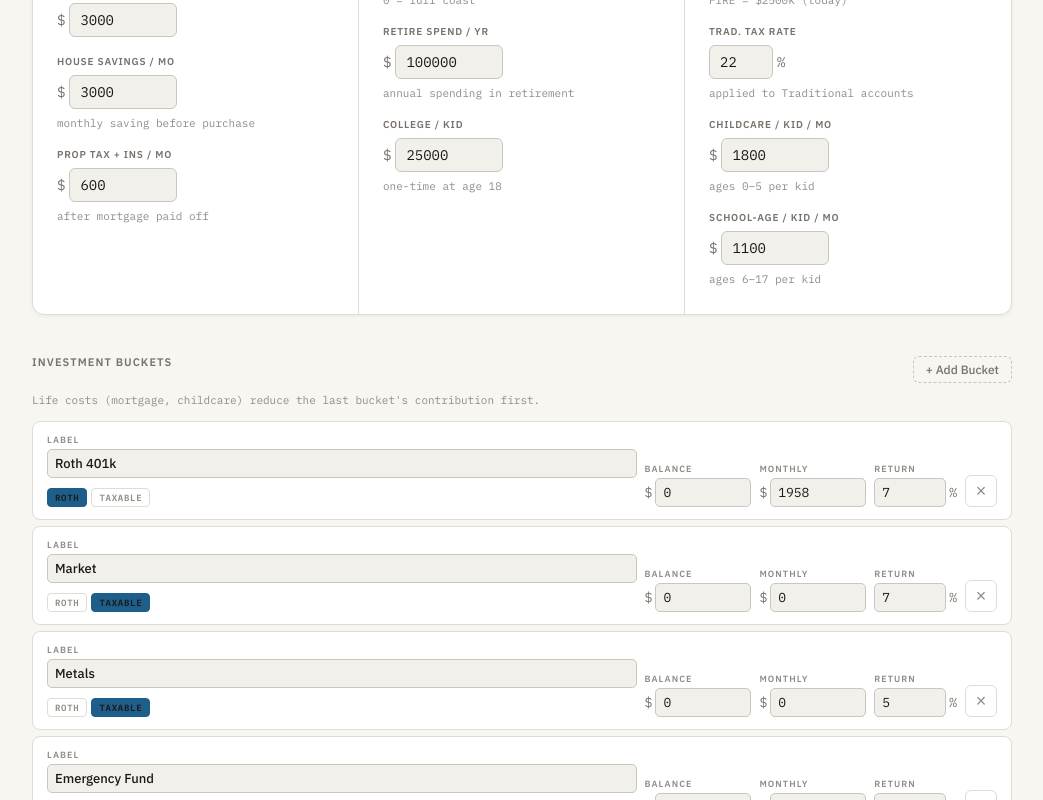
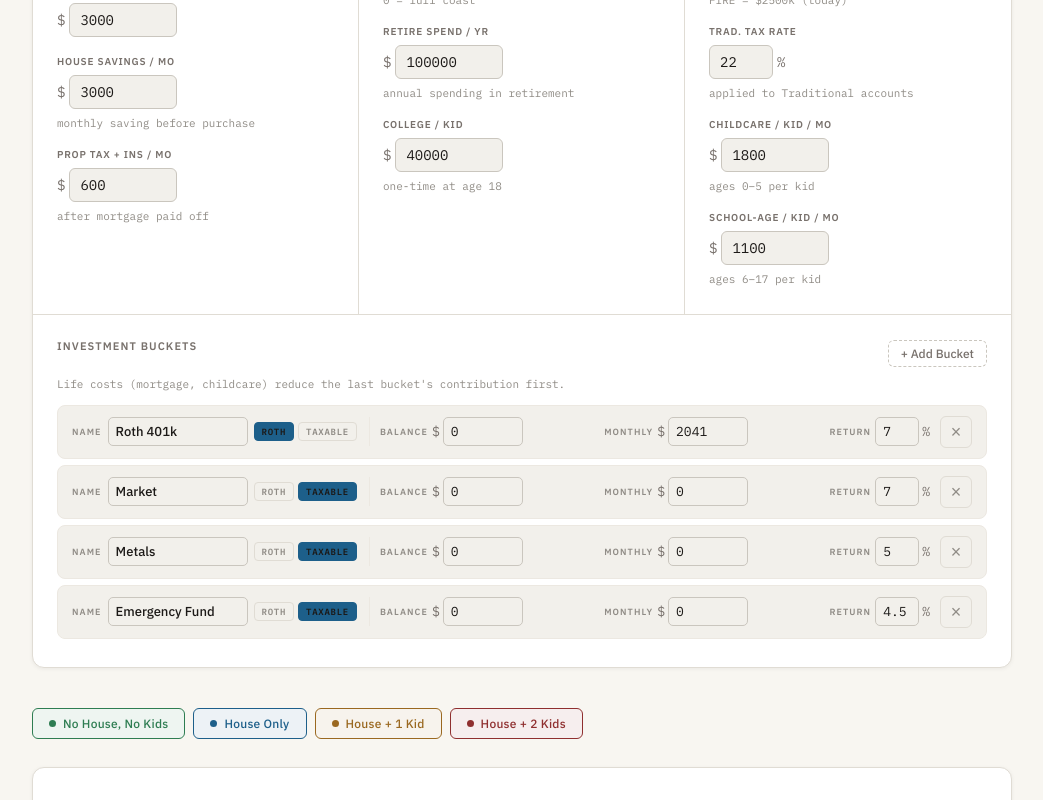
Before and after one commit to cole-titze/retirement-calculator, a React (Vite) app: page / in a window 1280 px wide. Shown: the part 660-1460 px from the top of the page, without its empty margins (118-1161 px from the left). Built offline with nearby package versions, Linux system fonts and the light colour scheme.

Commit message:
Update styles and input layout

```diff
--- a/package.json
+++ b/package.json
@@ -2,6 +2,7 @@
   "name": "fire-calculator",
   "version": "1.0.0",
   "private": true,
+  "type": "module",
   "dependencies": {
     "react": "^18.2.0",
     "react-dom": "^18.2.0",
--- a/src/App.module.scss
+++ b/src/App.module.scss
@@ -137,9 +137,7 @@ $font-mono:    'IBM Plex Mono', 'Courier New', monospace;
 }
 
 // ─── Inputs Panel ─────────────────────────────────────────────────
-.inputsPanel {
-  display: grid;
-  grid-template-columns: repeat(3, 1fr);
+.inputsCard {
   margin-bottom: 40px;
   background: var(--bg-card);
   border: 1px solid var(--border);
@@ -148,13 +146,21 @@ $font-mono:    'IBM Plex Mono', 'Courier New', monospace;
   box-shadow: 0 1px 4px rgba(0, 0, 0, 0.06);
 
   @media (max-width: 760px) {
-    grid-template-columns: 1fr 1fr;
     background: transparent;
     border: none;
-    border-top: 1px solid var(--border);
     border-radius: 0;
     box-shadow: none;
     overflow: visible;
+  }
+}
+
+.inputsPanel {
+  display: grid;
+  grid-template-columns: repeat(3, 1fr);
+
+  @media (max-width: 760px) {
+    grid-template-columns: 1fr 1fr;
+    border-top: 1px solid var(--border);
   }
 
   @media (max-width: 600px) {
@@ -873,7 +879,16 @@ $font-mono:    'IBM Plex Mono', 'Courier New', monospace;
 
 // ─── Bucket Editor ────────────────────────────────────────────────
 .bucketsSection {
-  margin-bottom: 40px;
+  border-top: 1px solid var(--border);
+  padding: 24px 24px 28px;
+
+  @media (max-width: 760px) {
+    padding: 20px 16px 24px;
+    border: 1px solid var(--border);
+    border-radius: 10px;
+    background: var(--bg-card);
+    box-shadow: 0 1px 4px rgba(0, 0, 0, 0.06);
+  }
 }
 
 .bucketsSectionHeader {
@@ -898,12 +913,12 @@ $font-mono:    'IBM Plex Mono', 'Courier New', monospace;
 
 .bucketRow {
   display: flex;
-  gap: 8px;
-  align-items: flex-end;
-  background: var(--bg-card);
-  border: 1px solid var(--border);
+  gap: 10px;
+  align-items: center;
+  background: var(--bg-input);
+  border: 1px solid var(--border-dim);
   border-radius: 8px;
-  padding: 12px 14px;
+  padding: 10px 14px;
 
   @media (max-width: 600px) {
     flex-wrap: wrap;
@@ -912,17 +927,21 @@ $font-mono:    'IBM Plex Mono', 'Courier New', monospace;
 }
 
 .bucketLabelField {
-  flex: 1;
-  min-width: 80px;
   display: flex;
-  flex-direction: column;
-  gap: 4px;
+  flex-direction: row;
+  align-items: center;
+  flex-shrink: 0;
+  gap: 6px;
+  padding-right: 12px;
+  border-right: 1px solid var(--border-dim);
 }
 
 .bucketNumGroup {
   display: flex;
-  gap: 8px;
-  align-items: flex-end;
+  flex: 1;
+  gap: 10px;
+  align-items: center;
+  justify-content: space-between;
 
   @media (max-width: 600px) {
     order: 3;
@@ -932,7 +951,7 @@ $font-mono:    'IBM Plex Mono', 'Courier New', monospace;
 
 .bucketDeleteField {
   display: flex;
-  align-items: flex-end;
+  align-items: center;
   flex-shrink: 0;
 
   @media (max-width: 600px) {
@@ -943,7 +962,8 @@ $font-mono:    'IBM Plex Mono', 'Courier New', monospace;
 
 .bucketField {
   display: flex;
-  flex-direction: column;
+  flex-direction: row;
+  align-items: center;
   gap: 4px;
 }
 
@@ -953,6 +973,8 @@ $font-mono:    'IBM Plex Mono', 'Courier New', monospace;
   letter-spacing: 0.12em;
   text-transform: uppercase;
   color: var(--text-dim);
+  white-space: nowrap;
+  flex-shrink: 0;
 }
 
 .bucketFieldRow {
@@ -986,6 +1008,14 @@ $font-mono:    'IBM Plex Mono', 'Courier New', monospace;
     box-shadow: 0 0 0 2px var(--focus-ring);
   }
 
+  &::-webkit-inner-spin-button,
+  &::-webkit-outer-spin-button {
+    appearance: none;
+    margin: 0;
+  }
+
+  appearance: textfield;
+
   @media (max-width: 760px) { font-size: 16px; }
 }
 
@@ -1000,7 +1030,7 @@ $font-mono:    'IBM Plex Mono', 'Courier New', monospace;
   outline: none;
   border: 1px solid var(--border-input);
   transition: border-color 0.15s;
-  width: 100%;
+  width: 140px;
   min-width: 0;
 
   &:focus {
@@ -1012,8 +1042,8 @@ $font-mono:    'IBM Plex Mono', 'Courier New', monospace;
 }
 
 .bucketInputSm { width: 56px; }
-.bucketInputMd { width: 72px; }
-.bucketInputLg { width: 96px; }
+.bucketInputMd { width: 44px; }
+.bucketInputLg { width: 80px; }
 
 .bucketAddBtn {
   display: flex;
@@ -1069,7 +1099,6 @@ $font-mono:    'IBM Plex Mono', 'Courier New', monospace;
 .bucketTaxPills {
   display: flex;
   gap: 4px;
-  margin-top: 6px;
 }
 
 .bucketTaxPill {
--- a/src/App.tsx
+++ b/src/App.tsx
@@ -80,7 +80,7 @@ const BUCKET_CELL_CLASSES = [
 const THEME_BG: Record<Theme, string> = { paper: "#f8f6f1", midnight: "#17151c", slate: "#1b2130" };
 
 const DEFAULT_BUCKETS: Bucket[] = [
-  { id: "roth",      label: "Roth 401k",     balance: 0, monthlyContrib: 1958, annualReturn: 7,   taxType: "roth"     },
+  { id: "roth",      label: "Roth 401k",     balance: 0, monthlyContrib: 2041, annualReturn: 7,   taxType: "roth"     },
   { id: "market",    label: "Market",         balance: 0, monthlyContrib: 0,    annualReturn: 7,   taxType: "taxable"  },
   { id: "metals",    label: "Metals",         balance: 0, monthlyContrib: 0,    annualReturn: 5,   taxType: "taxable"  },
   { id: "emergency", label: "Emergency Fund", balance: 0, monthlyContrib: 0,    annualReturn: 4.5, taxType: "taxable"  },
@@ -130,8 +130,8 @@ export default function FireScenarios() {
   const [kidCostSchoolRaw, setKidCostSchoolRaw] = useState(() => String(getQSP('school', 1100, 0, 10000)));
   const [retireSpend, setRetireSpend] = useState(() => getQSP('retireSpend', 100000, 0, 1000000));
   const [retireSpendRaw, setRetireSpendRaw] = useState(() => String(getQSP('retireSpend', 100000, 0, 1000000)));
-  const [collegeCost, setCollegeCost] = useState(() => getQSP('college', 25000, 0, 500000));
-  const [collegeCostRaw, setCollegeCostRaw] = useState(() => String(getQSP('college', 25000, 0, 500000)));
+  const [collegeCost, setCollegeCost] = useState(() => getQSP('college', 40000, 0, 500000));
+  const [collegeCostRaw, setCollegeCostRaw] = useState(() => String(getQSP('college', 40000, 0, 500000)));
   const [houseSavings, setHouseSavings] = useState(() => getQSP('houseSave', 3000, 0, 100000));
   const [houseSavingsRaw, setHouseSavingsRaw] = useState(() => String(getQSP('houseSave', 3000, 0, 100000)));
   const [propTaxIns, setPropTaxIns] = useState(() => getQSP('propTax', 600, 0, 100000));
@@ -150,7 +150,7 @@ export default function FireScenarios() {
     if (childcareCost !== 1800)   p.set('childcare',   String(childcareCost));
     if (kidCostSchool !== 1100)   p.set('school',      String(kidCostSchool));
     if (retireSpend !== 100000)   p.set('retireSpend', String(retireSpend));
-    if (collegeCost !== 25000)    p.set('college',     String(collegeCost));
+    if (collegeCost !== 40000)    p.set('college',     String(collegeCost));
     if (houseSavings !== 3000)    p.set('houseSave',   String(houseSavings));
     if (propTaxIns !== 600)       p.set('propTax',     String(propTaxIns));
     if (JSON.stringify(buckets) !== JSON.stringify(DEFAULT_BUCKETS)) p.set('buckets', JSON.stringify(buckets));
@@ -242,7 +242,8 @@ export default function FireScenarios() {
           </div>
         </div>
 
-        {/* Inputs Panel */}
+        {/* Inputs + Buckets Card */}
+        <div className={styles.inputsCard}>
         <div className={styles.inputsPanel}>
 
           {/* Housing */}
@@ -306,7 +307,7 @@ export default function FireScenarios() {
                   onChange={e => {
                     setHouseSavingsRaw(e.target.value);
                     const v = Number(e.target.value);
-                    if (v >= 0) setHouseSavings(v);
+                    if (e.target.value !== '' && v >= 0) setHouseSavings(v);
                   }}
                   onBlur={e => {
                     const v = Math.max(0, Number(e.target.value) || 0);
@@ -329,7 +330,7 @@ export default function FireScenarios() {
                   onChange={e => {
                     setPropTaxInsRaw(e.target.value);
                     const v = Number(e.target.value);
-                    if (v >= 0) setPropTaxIns(v);
+                    if (e.target.value !== '' && v >= 0) setPropTaxIns(v);
                   }}
                   onBlur={e => {
                     const v = Math.max(0, Number(e.target.value) || 0);
@@ -396,7 +397,7 @@ export default function FireScenarios() {
                   onChange={e => {
                     setRetireSpendRaw(e.target.value);
                     const v = Number(e.target.value);
-                    if (v >= 0) setRetireSpend(v);
+                    if (e.target.value !== '' && v >= 0) setRetireSpend(v);
                   }}
                   onBlur={e => {
                     const v = Math.max(0, Number(e.target.value) || 0);
@@ -419,7 +420,7 @@ export default function FireScenarios() {
                   onChange={e => {
                     setCollegeCostRaw(e.target.value);
                     const v = Number(e.target.value);
-                    if (v >= 0) setCollegeCost(v);
+                    if (e.target.value !== '' && v >= 0) setCollegeCost(v);
                   }}
                   onBlur={e => {
                     const v = Math.max(0, Number(e.target.value) || 0);
@@ -446,7 +447,7 @@ export default function FireScenarios() {
                   onChange={e => {
                     setInflationRaw(e.target.value);
                     const v = Number(e.target.value);
-                    if (v >= 0 && v <= 10) setInflation(v);
+                    if (e.target.value !== '' && v >= 0 && v <= 10) setInflation(v);
                   }}
                   onBlur={e => {
                     const v = Math.min(10, Math.max(0, Number(e.target.value) || 0));
@@ -492,7 +493,7 @@ export default function FireScenarios() {
                   onChange={e => {
                     setRetireTaxRaw(e.target.value);
                     const v = Number(e.target.value);
-                    if (v >= 0 && v <= 50) setRetireTaxRate(v);
+                    if (e.target.value !== '' && v >= 0 && v <= 50) setRetireTaxRate(v);
                   }}
                   onBlur={e => {
                     const v = Math.min(50, Math.max(0, Number(e.target.value) || 0));
@@ -516,7 +517,7 @@ export default function FireScenarios() {
                   onChange={e => {
                     setChildcareCostRaw(e.target.value);
                     const v = Number(e.target.value);
-                    if (v >= 0) setChildcareCost(v);
+                    if (e.target.value !== '' && v >= 0) setChildcareCost(v);
                   }}
                   onBlur={e => {
                     const v = Math.max(0, Number(e.target.value) || 0);
@@ -539,7 +540,7 @@ export default function FireScenarios() {
                   onChange={e => {
                     setKidCostSchoolRaw(e.target.value);
                     const v = Number(e.target.value);
-                    if (v >= 0) setKidCostSchool(v);
+                    if (e.target.value !== '' && v >= 0) setKidCostSchool(v);
                   }}
                   onBlur={e => {
                     const v = Math.max(0, Number(e.target.value) || 0);
@@ -558,6 +559,7 @@ export default function FireScenarios() {
 
         {/* Bucket Editor */}
         <div className={styles.bucketsSection}>
+
           <div className={styles.bucketsSectionHeader}>
             <div className={styles.sectionLabel}>Investment Buckets</div>
             <button className={styles.bucketAddBtn} onClick={addBucket}>
@@ -571,7 +573,7 @@ export default function FireScenarios() {
             {buckets.map(bucket => (
               <div key={bucket.id} className={styles.bucketRow}>
                 <div className={styles.bucketLabelField}>
-                  <div className={styles.bucketFieldLabel}>Label</div>
+                  <div className={styles.bucketFieldLabel}>Name</div>
                   <input
                     type="text"
                     value={bucket.label}
@@ -597,9 +599,11 @@ export default function FireScenarios() {
                       <span className={styles.bucketPrefix}>$</span>
                       <input
                         type="number"
-                        value={bucket.balance}
+                        defaultValue={bucket.balance}
                         min={0}
-                        onChange={e => updateBucket(bucket.id, { balance: Math.max(0, Number(e.target.value) || 0) })}
+                        onChange={e => { const v = Number(e.target.value); if (e.target.value !== '' && v >= 0) updateBucket(bucket.id, { balance: v }); }}
+                        onBlur={e => updateBucket(bucket.id, { balance: Math.max(0, Number(e.target.value) || 0) })}
+                        onFocus={e => e.target.select()}
                         className={`${styles.bucketInput} ${styles.bucketInputLg}`}
                       />
                     </div>
@@ -610,9 +614,11 @@ export default function FireScenarios() {
                       <span className={styles.bucketPrefix}>$</span>
                       <input
                         type="number"
-                        value={bucket.monthlyContrib}
+                        defaultValue={bucket.monthlyContrib}
                         min={0}
-                        onChange={e => updateBucket(bucket.id, { monthlyContrib: Math.max(0, Number(e.target.value) || 0) })}
+                        onChange={e => { const v = Number(e.target.value); if (e.target.value !== '' && v >= 0) updateBucket(bucket.id, { monthlyContrib: v }); }}
+                        onBlur={e => updateBucket(bucket.id, { monthlyContrib: Math.max(0, Number(e.target.value) || 0) })}
+                        onFocus={e => e.target.select()}
                         className={`${styles.bucketInput} ${styles.bucketInputLg}`}
                       />
                     </div>
@@ -622,11 +628,13 @@ export default function FireScenarios() {
                     <div className={styles.bucketFieldRow}>
                       <input
                         type="number"
-                        value={bucket.annualReturn}
+                        defaultValue={bucket.annualReturn}
                         min={0}
                         max={50}
                         step={0.5}
-                        onChange={e => updateBucket(bucket.id, { annualReturn: Math.min(50, Math.max(0, Number(e.target.value) || 0)) })}
+                        onChange={e => { const v = Number(e.target.value); if (e.target.value !== '' && v >= 0 && v <= 50) updateBucket(bucket.id, { annualReturn: v }); }}
+                        onBlur={e => updateBucket(bucket.id, { annualReturn: Math.min(50, Math.max(0, Number(e.target.value) || 0)) })}
+                        onFocus={e => e.target.select()}
                         className={`${styles.bucketInput} ${styles.bucketInputMd}`}
                       />
                       <span className={styles.bucketPrefix}>%</span>
@@ -647,6 +655,7 @@ export default function FireScenarios() {
             ))}
           </div>
         </div>
+        </div>{/* end inputsCard */}
 
         {/* Scenario Toggle Buttons */}
         <div className={styles.scenarioBtnRow}>
--- a/src/constants.ts
+++ b/src/constants.ts
@@ -2,7 +2,7 @@ export const PROP_TAX_INS = 600;
 
 export const CHILDCARE_PER_KID = 1800;
 export const KID_COST_SCHOOL = 1100;
-export const COLLEGE_PER_KID = 25000;
+export const COLLEGE_PER_KID = 40000;
 
 export const RETIRE_SPEND_BASE = 100000;
 export const RETIRE_SPEND_HOUSE = 100000;
```
Also changed, not shown: src/global.scss (+4 -4 lines).
